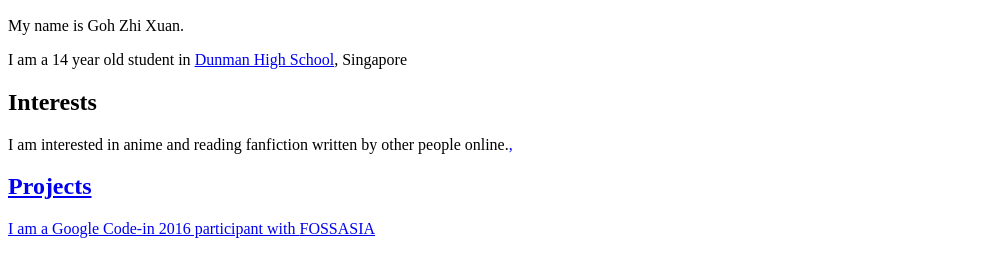
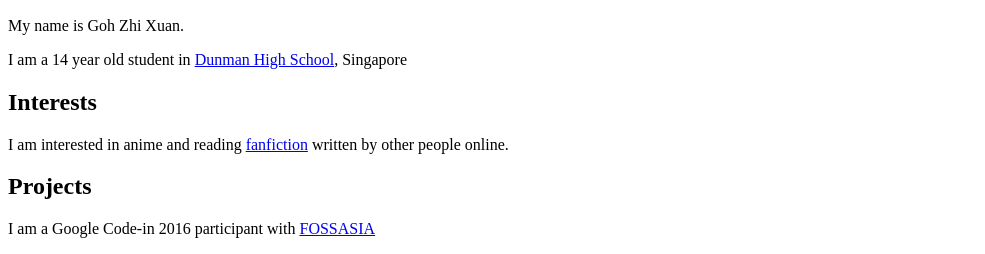
Before and after one commit to 17y2hgohzhixuan/17y2hgohzhixuan.github.io, a plain HTML site: page index.html in a window 1280 px wide. Shown: the part 1056-1310 px from the top of the page, without its empty margins (0-985 px from the left). Drawn offline with Linux system fonts and the light colour scheme.

Commit message:
Update index.html

```diff
--- a/index.html
+++ b/index.html
@@ -11,7 +11,7 @@
     <p>My name is Goh Zhi Xuan.</p>
     <p>I am a 14 year old student in <a href="dunmanhigh.moe.edu.sg">Dunman High School</a>, Singapore</p>
     <h2>Interests</h2>
-    <p>I am interested in anime and reading fanfiction written by other people online.<a href="www.https://www.fanfiction.net/anime/Naruto/">,</p>
+    <p>I am interested in anime and reading <a href="www.https://www.fanfiction.net/anime/Naruto/">fanfiction</a> written by other people online.</p>
     <h2>Projects</h2>
     <p> I am a Google Code-in 2016 participant with <a href="http://fossasia.org">FOSSASIA</a></p>
 
```
